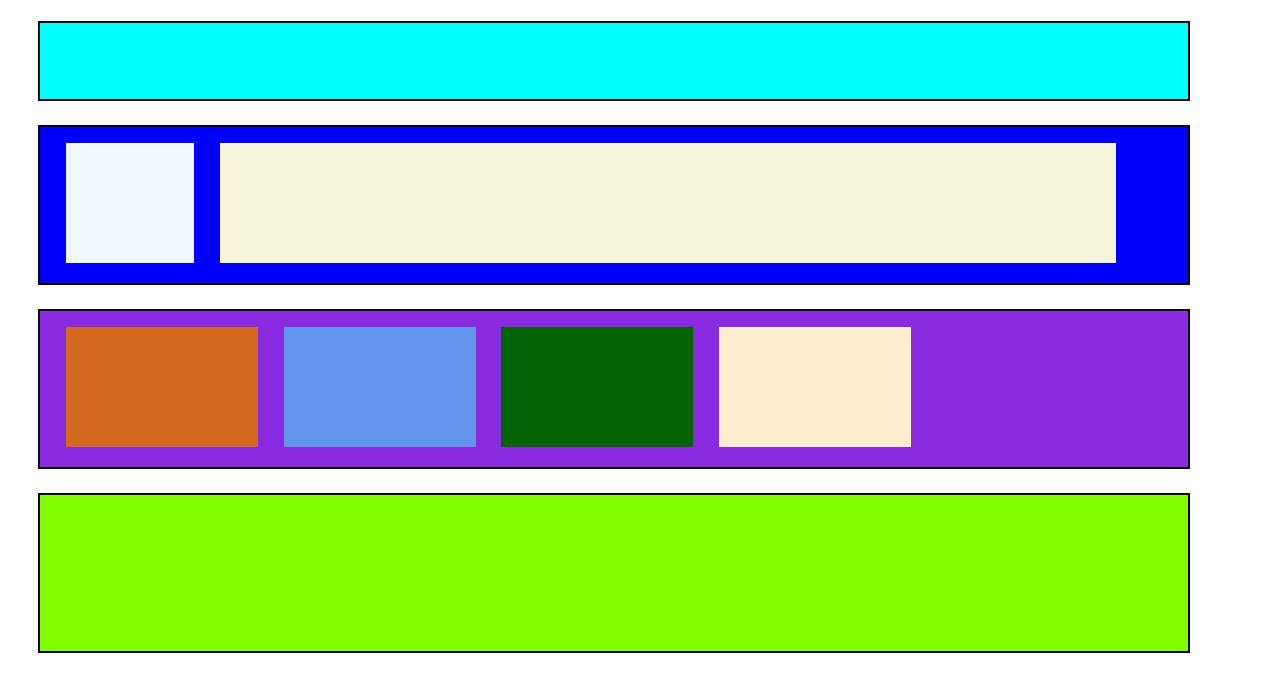
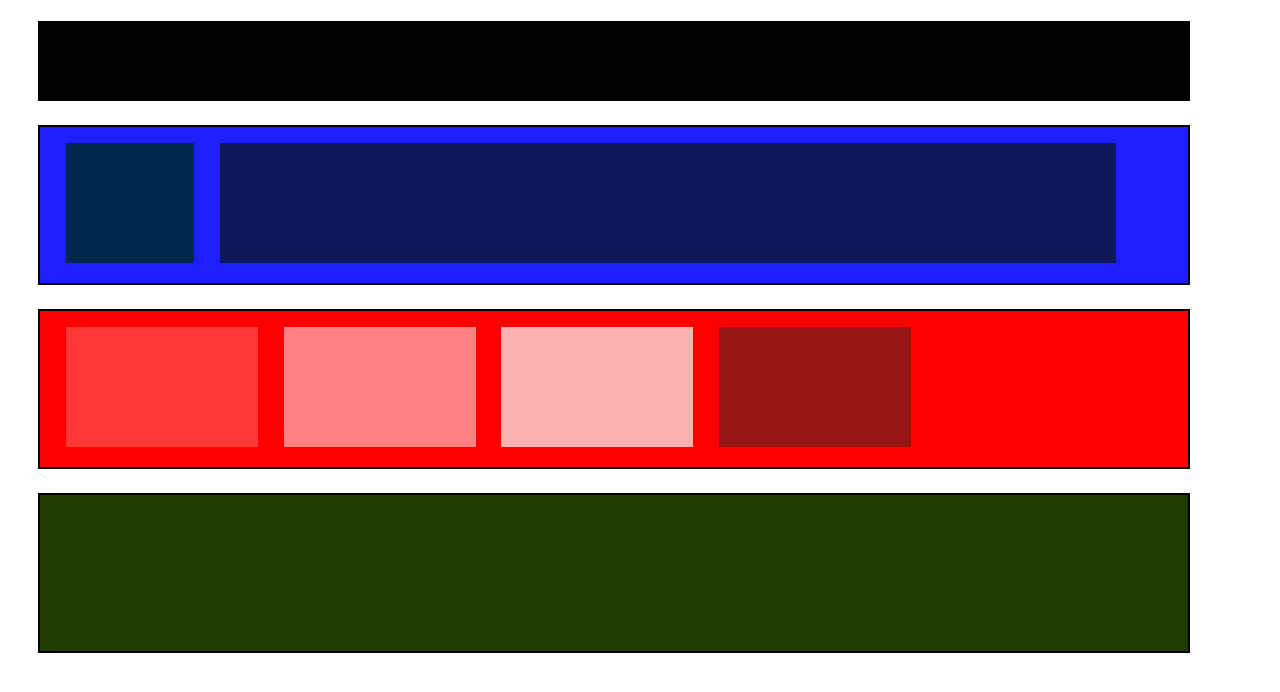
Before and after one commit to 1TDSF-21/exemplo-flex, a plain HTML site: page RM_83954/exer-01-flex.html in a window 1280 px wide. Shown: the part 62-754 px from the top of the page. Drawn offline with Linux system fonts and the light colour scheme.

Commit message:
Pequenos detalhes

```diff
--- a/RM_83954/css/exer-01-flex.css
+++ b/RM_83954/css/exer-01-flex.css
@@ -8,7 +8,7 @@
     height: 10vh;
     margin: 3vh 3vw;
     padding: 1vh 1vw;
-    background-color: aqua;
+    background-color:black;
 
 }
 
@@ -20,12 +20,12 @@
     height: 20vh;
     margin: 3vh 3vw;
     padding: 1vh 1vw;
-    background-color: blue;
+    background-color: rgb(29, 29, 255);
 
 }
 
 .box-child-5{
-    background-color: aliceblue;
+    background-color: rgb(0, 40, 75);
     height: 15vh;
     width: 10vw;
     margin: 1vh 1vw;
@@ -33,7 +33,7 @@
 }
 
 .box-child-6{
-    background-color: beige;
+    background-color: rgb(13, 25, 88);
     margin: 1vh 1vw;
     padding: 1vh 1vw;
     height: 15vh;
@@ -49,11 +49,11 @@
     height: 20vh;
     margin: 3vh 3vw;
     padding: 1vh 1vw;
-    background-color: blueviolet;
+    background-color: rgb(255, 0, 0);
 }
 
 .box-child-7{
-    background-color: chocolate;
+    background-color: rgb(255, 55, 55);
     margin: 1vh 1vw;
     padding: 1vh 1vw;
     height: 15vh;
@@ -63,7 +63,7 @@
 }
 
 .box-child-8{
-    background-color: cornflowerblue;
+    background-color: rgb(255, 130, 130);
     margin: 1vh 1vw;
     padding: 1vh 1vw;
     height: 15vh;
@@ -72,7 +72,7 @@
 }
 
 .box-child-9{
-    background-color: darkgreen;
+    background-color: rgb(255, 177, 177);
     margin: 1vh 1vw;
     padding: 1vh 1vw;
     height: 15vh;
@@ -80,7 +80,7 @@
 }
 
 .box-child-10{
-    background-color: blanchedalmond;
+    background-color: rgb(150, 20, 20);
     margin: 1vh 1vw;
     padding: 1vh 1vw;
     height: 15vh;
@@ -90,7 +90,7 @@
 .box-child-4{
     border: 2px solid #000;
     display: flex;
-    background-color: chartreuse;
+    background-color: rgb(31, 61, 0);
     width: 90vw;
     min-width: 5vw;
     height: 20vh;
```
